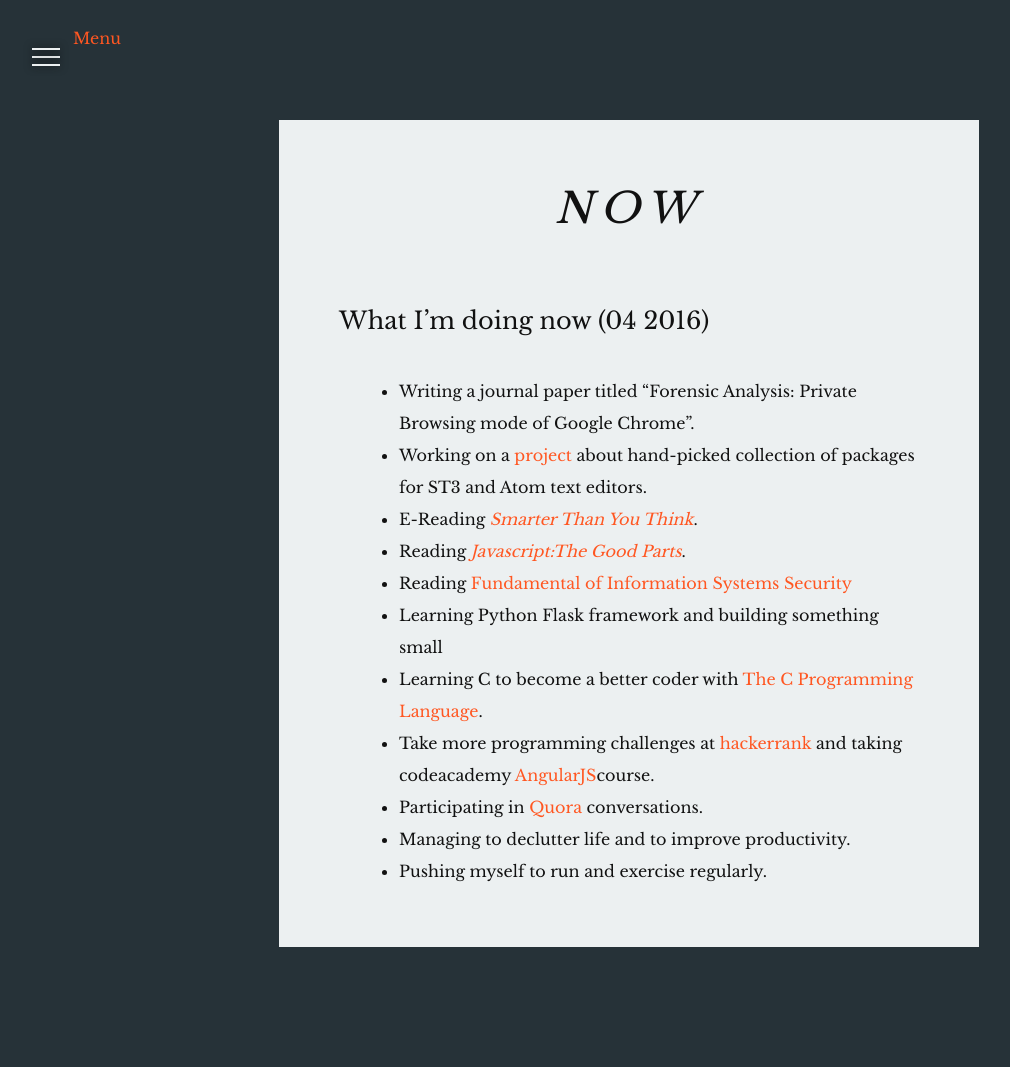
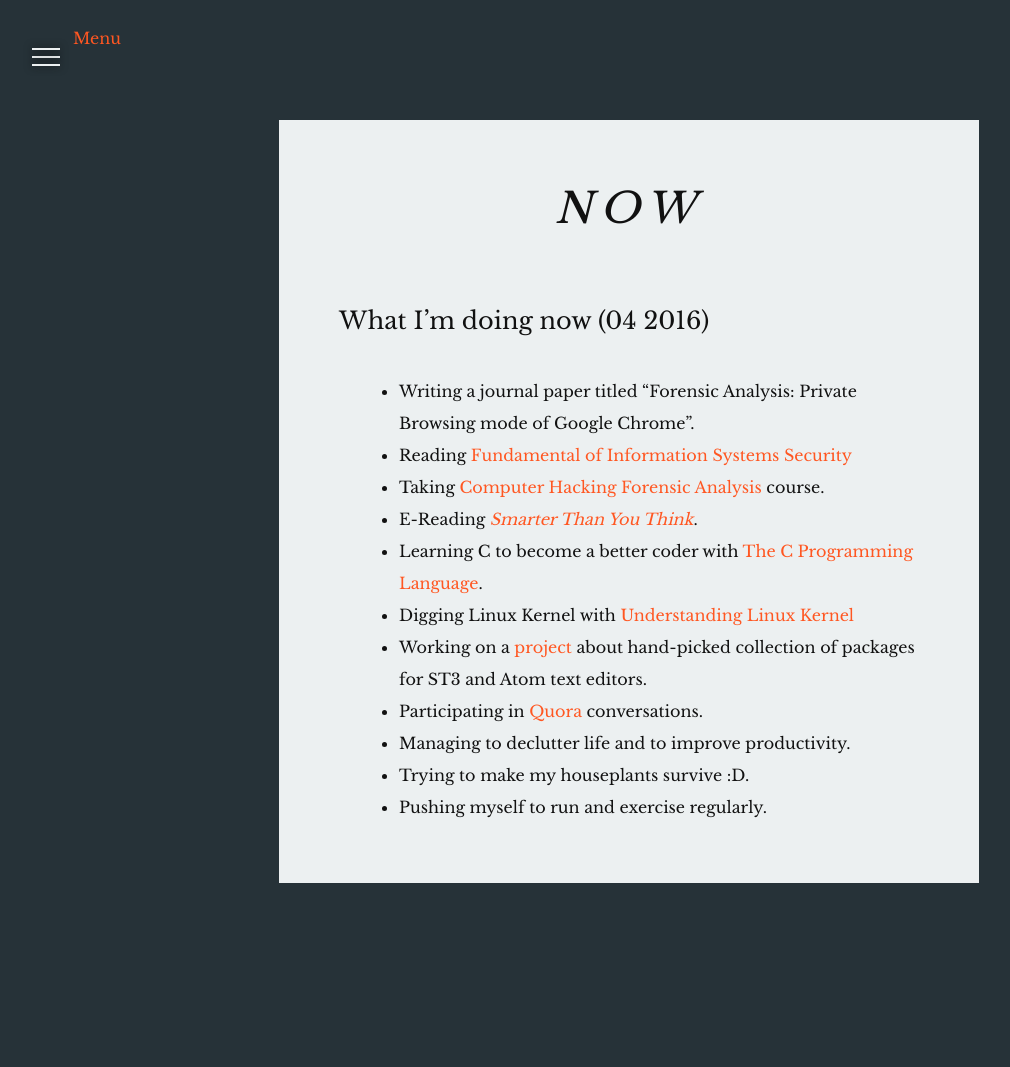
Before and after one commit to aungthurhahein/aungthurhahein.github.com, a Jekyll site: the page built from now.md, in a window 1280 px wide. Shown: the whole page, without its empty margins (11-1021 px from the left). Built offline with Jekyll 4.4.1, drawn with Linux system fonts in a browser that asks for light colours; nearby versions of some CDN libraries; after the commit the page ends 1003 px from its top, so only the background shows below that.

```diff
--- a/now.md
+++ b/now.md
@@ -7,13 +7,13 @@ permalink: /now/
 # What I'm doing now ({{ site.time | date: '%m'}} 2016)
 
 * Writing a journal paper titled "Forensic Analysis: Private Browsing mode of Google Chrome".
+* Reading [Fundamental of Information Systems Security](http://www.jblearning.com/catalog/9781284031621/)
+* Taking [Computer Hacking Forensic Analysis](https://www.cybrary.it/course/computer-hacking-forensics-analyst/) course.
+* E-Reading <a href="http://smarterthanyouthink.net/book/">*Smarter Than You Think*</a>.
+* Learning C to become a better coder with <a href="https://www.goodreads.com/book/show/515601.The_C_Programming_Language">The C Programming Language<a/>.
+* Digging Linux Kernel with [Understanding Linux Kernel](http://www.amazon.com/Understanding-Linux-Kernel-Third-Edition/dp/0596005652)
 * Working on a <a href="http://st3-atom.github.io/" target="_blank">project</a> about hand-picked collection of packages for ST3 and Atom text editors.
-* E-Reading <a href="http://smarterthanyouthink.net/book/">*Smarter Than You Think*</a>.
-* Reading <a href="https://www.goodreads.com/book/show/2998152-javascript">*Javascript:The Good Parts*</a>.
-* Reading [Fundamental of Information Systems Security](http://www.jblearning.com/catalog/9781284031621/)
-* Learning Python Flask framework and building something small
-* Learning C to become a better coder with <a href="https://www.goodreads.com/book/show/515601.The_C_Programming_Language">The C Programming Language<a/>.
-* Take more programming challenges at <a href="https://www.hackerrank.com" target="_blank">hackerrank</a> and taking codeacademy <a href="https://www.codecademy.com/learn/learn-angularjs">AngularJS</a>course.
 * Participating in <a href="https://www.quora.com/profile/Aung-Thu-Rha-Hein" target="_blank">Quora</a> conversations.
 * Managing to declutter life and to improve productivity.
+* Trying to make my houseplants survive :D.
 * Pushing myself to run and exercise regularly.
```
Also changed, not shown: _drafts/DigitalForensic_Resources.md (deleted, +0 -13 lines), _drafts/human-centered-design.md (added, +13 -0 lines), _posts/2016-04-05-DF_Resources.md (added, +76 -0 lines).
